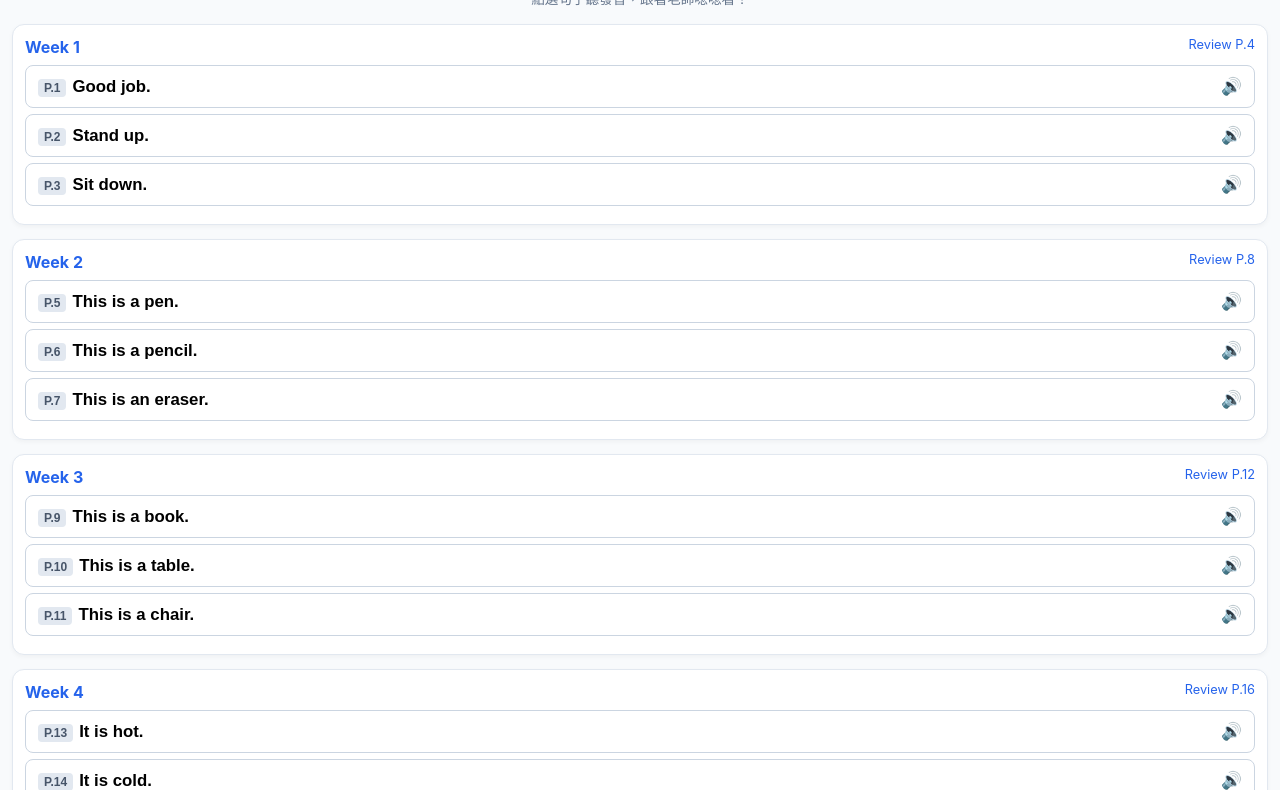
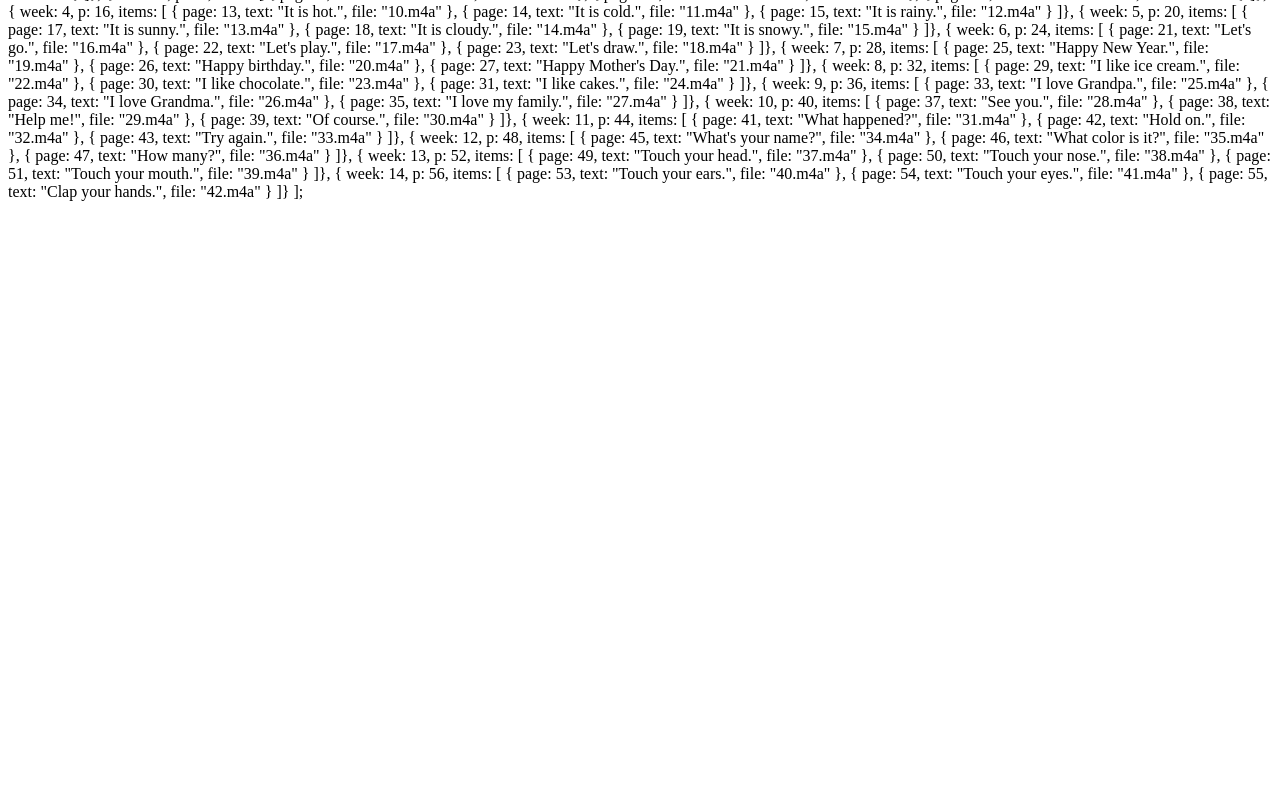
Before and after one commit to wc-huang-v/LCPS-EnglishPassport-G1, a plain HTML site: page index.html in a window 1280 px wide. Shown: the part 65-855 px from the top of the page. After the commit the page ends 800 px from the top, so only its background shows below. Drawn offline with Linux system fonts and the light colour scheme.

Commit message:
Change audio file extensions to .m4a
Updated audio file extensions from .mp3 to .m4a for all entries in the data structure.

```diff
--- a/index.html
+++ b/index.html
@@ -1,233 +1,73 @@
-<!DOCTYPE html>
-<html lang="zh-Hant">
-<head>
-  <meta charset="UTF-8">
-  <meta name="viewport" content="width=device-width, initial-scale=1.0">
-  <title>一年級英語護照發音專區</title>
-  <style>
-    :root {
-      --primary: #2563eb;
-      --bg: #f8fafc;
-      --card-bg: #ffffff;
-      --active: #fef08a;
-    }
-    body {
-      font-family: -apple-system, BlinkMacSystemFont, "Segoe UI", Roboto, "Helvetica Neue", Arial, sans-serif;
-      background-color: var(--bg);
-      margin: 0;
-      padding: 12px;
-      color: #1e293b;
-    }
-    header {
-      text-align: center;
-      padding: 10px 0 16px;
-    }
-    h1 {
-      font-size: 1.4rem;
-      margin: 0 0 4px;
-      color: #1e3a8a;
-    }
-    .sub {
-      font-size: 0.85rem;
-      color: #64748b;
-    }
-    .unit-card {
-      background: var(--card-bg);
-      border-radius: 12px;
-      padding: 12px;
-      margin-bottom: 14px;
-      box-shadow: 0 2px 5px rgba(0,0,0,0.04);
-      border: 1px solid #e2e8f0;
-      scroll-margin-top: 10px;
-    }
-    .unit-card.highlight {
-      border: 2px solid var(--primary);
-      background-color: #eff6ff;
-    }
-    .unit-header {
-      font-size: 1rem;
-      font-weight: 700;
-      color: var(--primary);
-      margin-bottom: 8px;
-      display: flex;
-      justify-content: space-between;
-    }
-    .btn-item {
-      display: flex;
-      align-items: center;
-      justify-content: space-between;
-      width: 100%;
-      background: #ffffff;
-      border: 1.5px solid #cbd5e1;
-      border-radius: 8px;
-      padding: 10px 12px;
-      margin-bottom: 6px;
-      font-size: 1.05rem;
-      font-weight: 600;
-      cursor: pointer;
-      scroll-margin-top: 20px;
-      box-sizing: border-box;
-    }
-    .btn-item:active {
-      transform: scale(0.98);
-    }
-    .btn-item.playing {
-      background-color: var(--active);
-      border-color: #eab308;
-    }
-    .page-tag {
-      font-size: 0.75rem;
-      background: #e2e8f0;
-      color: #475569;
-      padding: 2px 6px;
-      border-radius: 4px;
-      margin-right: 6px;
-    }
-  </style>
-</head>
-<body>
-
-  <header>
-    <h1>English Passport G1</h1>
-    <div class="sub">點選句子聽發音，跟著老師唸唸看！</div>
-  </header>
-
-  <div id="content"></div>
-
-  <audio id="audioPlayer"></audio>
-
-  <script>
-    // 42 句資料結構 (對應手冊 14 週)
+// 42 句資料結構 (副檔名已全數修正為 .m4a)
     const data = [
       { week: 1, p: 4, items: [
-        { page: 1, text: "Good job.", file: "01.mp3" },
-        { page: 2, text: "Stand up.", file: "02.mp3" },
-        { page: 3, text: "Sit down.", file: "03.mp3" }
+        { page: 1, text: "Good job.", file: "01.m4a" },
+        { page: 2, text: "Stand up.", file: "02.m4a" },
+        { page: 3, text: "Sit down.", file: "03.m4a" }
       ]},
       { week: 2, p: 8, items: [
-        { page: 5, text: "This is a pen.", file: "04.mp3" },
-        { page: 6, text: "This is a pencil.", file: "05.mp3" },
-        { page: 7, text: "This is an eraser.", file: "06.mp3" }
+        { page: 5, text: "This is a pen.", file: "04.m4a" },
+        { page: 6, text: "This is a pencil.", file: "05.m4a" },
+        { page: 7, text: "This is an eraser.", file: "06.m4a" }
       ]},
       { week: 3, p: 12, items: [
-        { page: 9, text: "This is a book.", file: "07.mp3" },
-        { page: 10, text: "This is a table.", file: "08.mp3" },
-        { page: 11, text: "This is a chair.", file: "09.mp3" }
+        { page: 9, text: "This is a book.", file: "07.m4a" },
+        { page: 10, text: "This is a table.", file: "08.m4a" },
+        { page: 11, text: "This is a chair.", file: "09.m4a" }
       ]},
       { week: 4, p: 16, items: [
-        { page: 13, text: "It is hot.", file: "10.mp3" },
-        { page: 14, text: "It is cold.", file: "11.mp3" },
-        { page: 15, text: "It is rainy.", file: "12.mp3" }
+        { page: 13, text: "It is hot.", file: "10.m4a" },
+        { page: 14, text: "It is cold.", file: "11.m4a" },
+        { page: 15, text: "It is rainy.", file: "12.m4a" }
       ]},
       { week: 5, p: 20, items: [
-        { page: 17, text: "It is sunny.", file: "13.mp3" },
-        { page: 18, text: "It is cloudy.", file: "14.mp3" },
-        { page: 19, text: "It is snowy.", file: "15.mp3" }
+        { page: 17, text: "It is sunny.", file: "13.m4a" },
+        { page: 18, text: "It is cloudy.", file: "14.m4a" },
+        { page: 19, text: "It is snowy.", file: "15.m4a" }
       ]},
       { week: 6, p: 24, items: [
-        { page: 21, text: "Let's go.", file: "16.mp3" },
-        { page: 22, text: "Let's play.", file: "17.mp3" },
-        { page: 23, text: "Let's draw.", file: "18.mp3" }
+        { page: 21, text: "Let's go.", file: "16.m4a" },
+        { page: 22, text: "Let's play.", file: "17.m4a" },
+        { page: 23, text: "Let's draw.", file: "18.m4a" }
       ]},
       { week: 7, p: 28, items: [
-        { page: 25, text: "Happy New Year.", file: "19.mp3" },
-        { page: 26, text: "Happy birthday.", file: "20.mp3" },
-        { page: 27, text: "Happy Mother's Day.", file: "21.mp3" }
+        { page: 25, text: "Happy New Year.", file: "19.m4a" },
+        { page: 26, text: "Happy birthday.", file: "20.m4a" },
+        { page: 27, text: "Happy Mother's Day.", file: "21.m4a" }
       ]},
       { week: 8, p: 32, items: [
-        { page: 29, text: "I like ice cream.", file: "22.mp3" },
-        { page: 30, text: "I like chocolate.", file: "23.mp3" },
-        { page: 31, text: "I like cakes.", file: "24.mp3" }
+        { page: 29, text: "I like ice cream.", file: "22.m4a" },
+        { page: 30, text: "I like chocolate.", file: "23.m4a" },
+        { page: 31, text: "I like cakes.", file: "24.m4a" }
       ]},
       { week: 9, p: 36, items: [
-        { page: 33, text: "I love Grandpa.", file: "25.mp3" },
-        { page: 34, text: "I love Grandma.", file: "26.mp3" },
-        { page: 35, text: "I love my family.", file: "27.mp3" }
+        { page: 33, text: "I love Grandpa.", file: "25.m4a" },
+        { page: 34, text: "I love Grandma.", file: "26.m4a" },
+        { page: 35, text: "I love my family.", file: "27.m4a" }
       ]},
       { week: 10, p: 40, items: [
-        { page: 37, text: "See you.", file: "28.mp3" },
-        { page: 38, text: "Help me!", file: "29.mp3" },
-        { page: 39, text: "Of course.", file: "30.mp3" }
+        { page: 37, text: "See you.", file: "28.m4a" },
+        { page: 38, text: "Help me!", file: "29.m4a" },
+        { page: 39, text: "Of course.", file: "30.m4a" }
       ]},
       { week: 11, p: 44, items: [
-        { page: 41, text: "What happened?", file: "31.mp3" },
-        { page: 42, text: "Hold on.", file: "32.mp3" },
-        { page: 43, text: "Try again.", file: "33.mp3" }
+        { page: 41, text: "What happened?", file: "31.m4a" },
+        { page: 42, text: "Hold on.", file: "32.m4a" },
+        { page: 43, text: "Try again.", file: "33.m4a" }
       ]},
       { week: 12, p: 48, items: [
-        { page: 45, text: "What's your name?", file: "34.mp3" },
-        { page: 46, text: "What color is it?", file: "35.mp3" },
-        { page: 47, text: "How many?", file: "36.mp3" }
+        { page: 45, text: "What's your name?", file: "34.m4a" },
+        { page: 46, text: "What color is it?", file: "35.m4a" },
+        { page: 47, text: "How many?", file: "36.m4a" }
       ]},
       { week: 13, p: 52, items: [
-        { page: 49, text: "Touch your head.", file: "37.mp3" },
-        { page: 50, text: "Touch your nose.", file: "38.mp3" },
-        { page: 51, text: "Touch your mouth.", file: "39.mp3" }
+        { page: 49, text: "Touch your head.", file: "37.m4a" },
+        { page: 50, text: "Touch your nose.", file: "38.m4a" },
+        { page: 51, text: "Touch your mouth.", file: "39.m4a" }
       ]},
       { week: 14, p: 56, items: [
-        { page: 53, text: "Touch your ears.", file: "40.mp3" },
-        { page: 54, text: "Touch your eyes.", file: "41.mp3" },
-        { page: 55, text: "Clap your hands.", file: "42.mp3" }
+        { page: 53, text: "Touch your ears.", file: "40.m4a" },
+        { page: 54, text: "Touch your eyes.", file: "41.m4a" },
+        { page: 55, text: "Clap your hands.", file: "42.m4a" }
       ]}
     ];
-
-    const contentDiv = document.getElementById('content');
-    const player = document.getElementById('audioPlayer');
-    let activeBtn = null;
-
-    // 動態渲染所有單元
-    data.forEach(u => {
-      const card = document.createElement('div');
-      card.className = 'unit-card';
-      card.id = `w${u.week}`;
-
-      let html = `<div class="unit-header">
-                    <span>Week ${u.week}</span>
-                    <span style="font-size:0.8rem; font-weight:normal;">Review P.${u.p}</span>
-                  </div>`;
-
-      u.items.forEach(item => {
-        html += `
-          <button class="btn-item" id="p${item.page}" onclick="playAudio('audio/${item.file}', this)">
-            <span><span class="page-tag">P.${item.page}</span>${item.text}</span>
-            <span>🔊</span>
-          </button>
-        `;
-      });
-
-      card.innerHTML = html;
-      contentDiv.appendChild(card);
-    });
-
-    function playAudio(url, elem) {
-      if (activeBtn) activeBtn.classList.remove('playing');
-      player.src = url;
-      player.play().catch(e => console.log("需使用者主動互動方可播放"));
-      elem.classList.add('playing');
-      activeBtn = elem;
-
-      player.onended = () => {
-        elem.classList.remove('playing');
-      };
-    }
-
-    // 依據網址 Hash (#p1 或 #w1) 自動捲動並高亮
-    window.onload = () => {
-      const hash = window.location.hash;
-      if (hash) {
-        const target = document.querySelector(hash);
-        if (target) {
-          target.scrollIntoView({ behavior: 'smooth', block: 'center' });
-          if (target.classList.contains('btn-item')) {
-            target.classList.add('playing');
-            // 若瀏覽器允許亦可直接嘗試播放：
-            // target.click();
-          } else if (target.classList.contains('unit-card')) {
-            target.classList.add('highlight');
-          }
-        }
-      }
-    };
-  </script>
-</body>
-</html>
```
